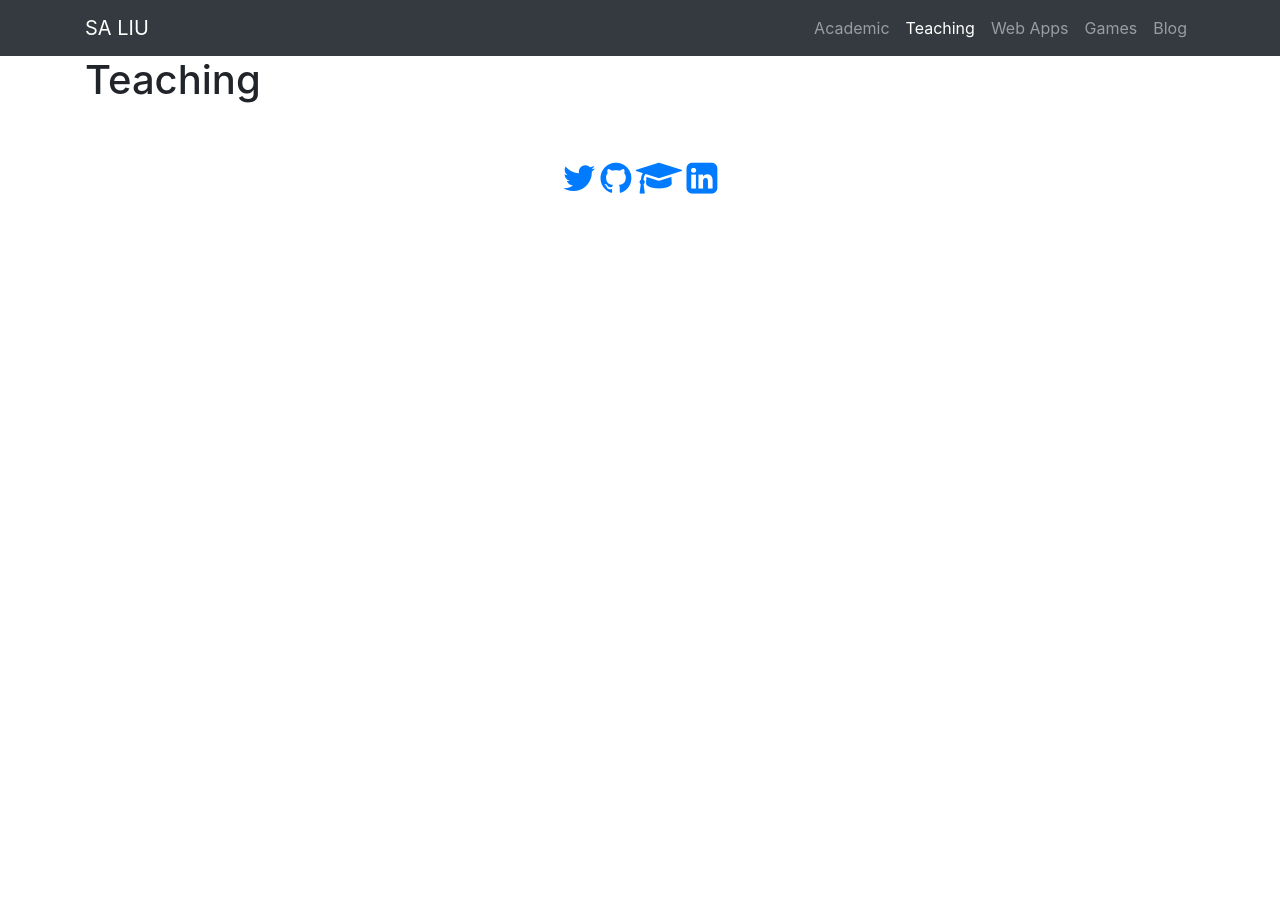
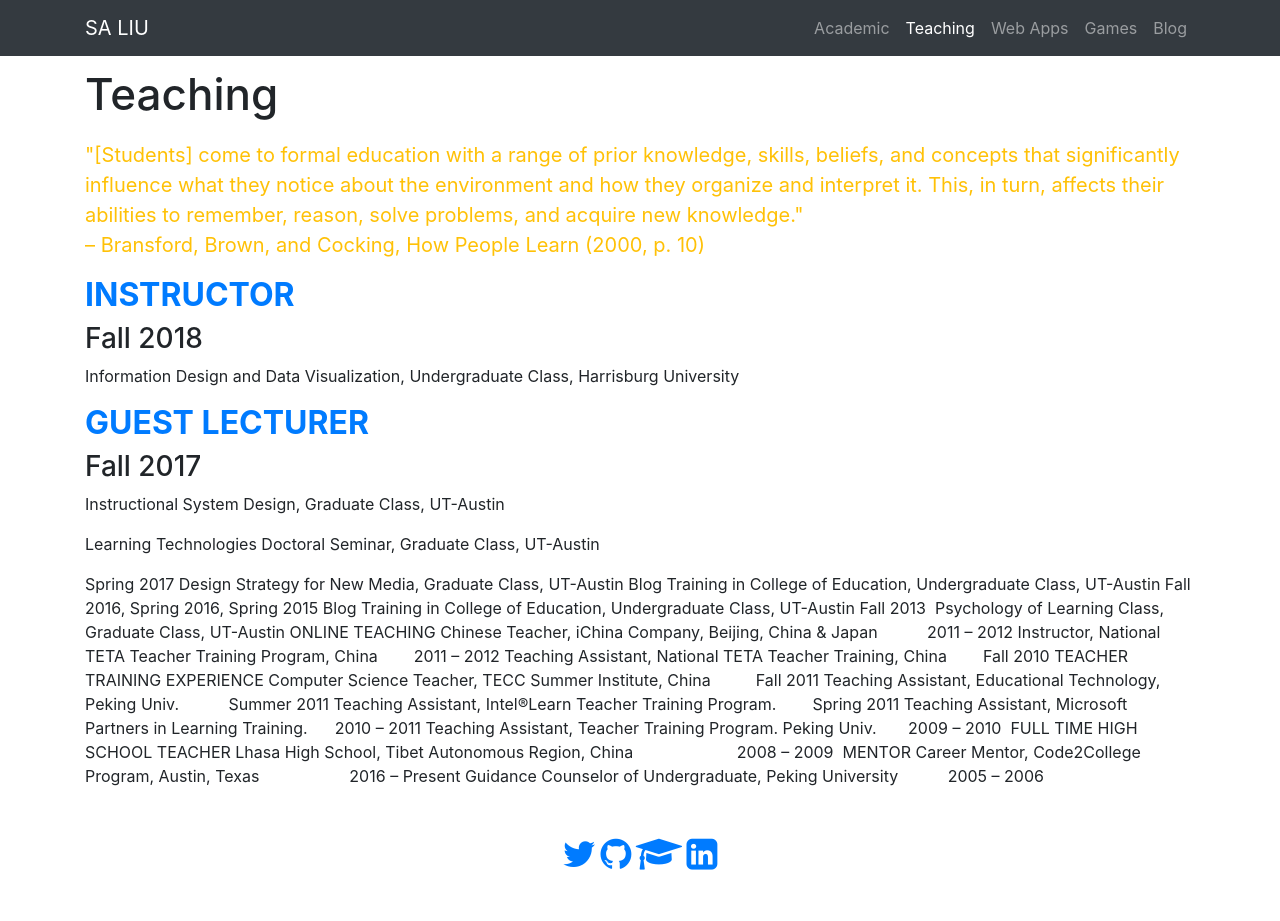
Before and after one commit to Tonicdragon6x66/saliudev.github.io, a Jekyll site: the page built from teaching/index.html, in a window 1280 px wide. Built offline with Jekyll 4.4.1, drawn with Linux system fonts in a browser that asks for light colours; before the commit the page ends 900 px from its top, so only the background shows below that.

Commit message:
add content for teaching page

```diff
--- a/css/main.css
+++ b/css/main.css
@@ -16,6 +16,7 @@
   font-size: 2.75rem;
   line-height: 2.75rem;
   padding-bottom: 1rem;
+    padding-top: 1rem;
 }
 
 .mastfoot {
--- a/teaching/index.html
+++ b/teaching/index.html
@@ -26,6 +26,53 @@ title: SA LIU | Researcher, Teacher, Developer
 
 
 
-		<h1>Teaching</h1>
+		<h1  class="masthead-heading">Teaching</h1>
+
+        <blockquote class="blockquote">
+        <p class="text-warning">
+
+        "[Students] come to formal education with a range of prior knowledge, skills, beliefs, and concepts that significantly influence what they notice about the environment and how they organize and interpret it. This, in turn, affects their abilities to remember, reason, solve problems, and acquire new knowledge."
+<br>
+– Bransford, Brown, and Cocking, How People Learn (2000, p. 10)
+            </p>
+        </blockquote>
+
+        <h2 class="text-primary"><strong>INSTRUCTOR</strong></h2>
+        <h3>Fall 2018</h3>
+        <p>Information Design and Data Visualization, Undergraduate Class, Harrisburg University</p>
+
+        <h2 class="text-primary"><strong>GUEST LECTURER</strong></h2>
+        <h3>Fall 2017</h3>
+        <p>Instructional System Design, Graduate Class, UT-Austin</p>
+        <p>Learning Technologies Doctoral Seminar, Graduate Class, UT-Austin</p>
+
+Spring 2017
+Design Strategy for New Media, Graduate Class, UT-Austin
+Blog Training in College of Education, Undergraduate Class, UT-Austin
+
+Fall 2016, Spring 2016, Spring 2015
+Blog Training in College of Education, Undergraduate Class, UT-Austin
+
+Fall 2013
+Psychology of Learning Class, Graduate Class, UT-Austin
+
+ONLINE TEACHING
+Chinese Teacher, iChina Company, Beijing, China & Japan           2011 – 2012
+Instructor, National TETA Teacher Training Program, China        2011 – 2012
+Teaching Assistant, National TETA Teacher Training, China        Fall 2010
+
+TEACHER TRAINING EXPERIENCE
+Computer Science Teacher, TECC Summer Institute, China          Fall 2011
+Teaching Assistant, Educational Technology, Peking Univ.           Summer 2011
+Teaching Assistant, Intel®Learn Teacher Training Program.        Spring 2011
+Teaching Assistant, Microsoft Partners in Learning Training.      2010 – 2011
+Teaching Assistant, Teacher Training Program. Peking Univ.       2009 – 2010
+
+FULL TIME HIGH SCHOOL TEACHER
+Lhasa High School, Tibet Autonomous Region, China                       2008 – 2009
+
+MENTOR
+Career Mentor, Code2College Program, Austin, Texas                    2016 – Present
+Guidance Counselor of Undergraduate, Peking University           2005 – 2006
 
 	</div>
```
